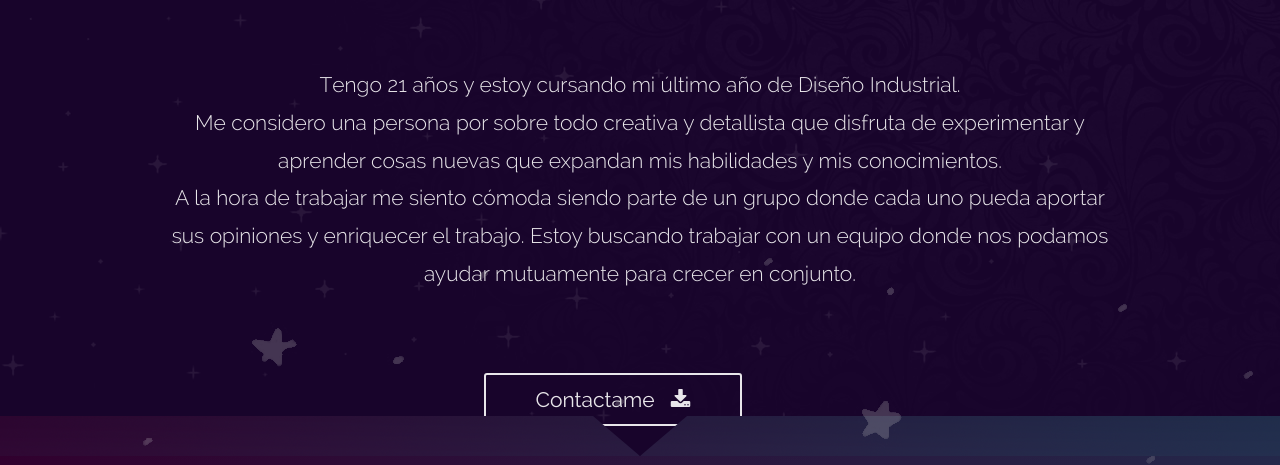
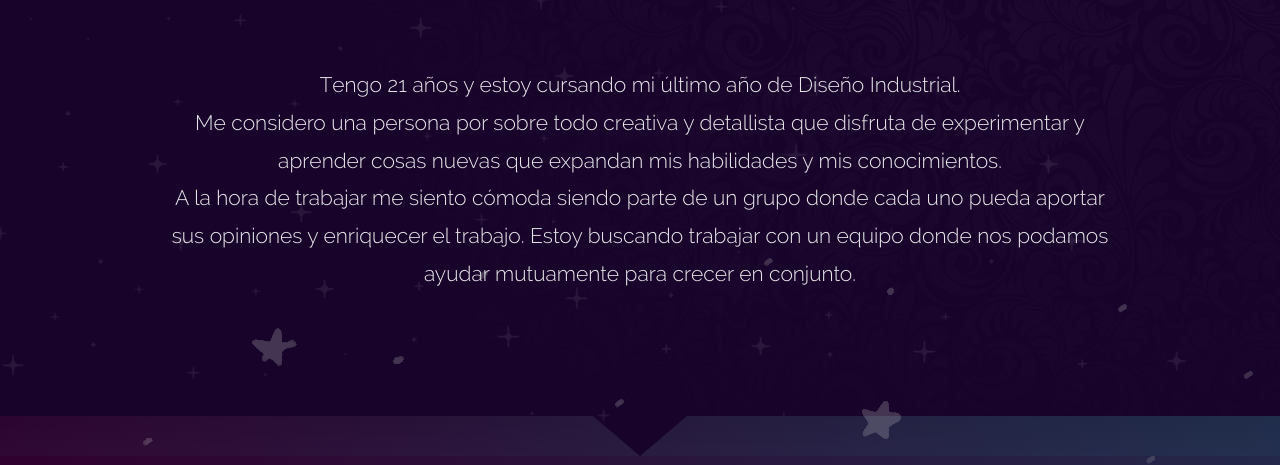
Before and after one commit to FerGuasta/PRE-ENTREGA, a website: page index.html in a window 1280 px wide. Shown: the part 344-809 px from the top of the page. Drawn offline with Linux system fonts and the light colour scheme; files whose address does not match are found by name.

Commit message:
sacar boton contact

```diff
--- a/index.html
+++ b/index.html
@@ -143,10 +143,10 @@ Me considero una persona por sobre todo creativa y detallista que disfruta de ex
 A la hora de trabajar me siento cómoda siendo parte de un grupo donde cada uno pueda aportar sus opiniones y enriquecer el trabajo. Estoy buscando trabajar con un equipo donde nos podamos ayudar
 mutuamente para crecer en conjunto.
 				</div>
-				<div class="hero__call-to-action">
+<!-- 				<div class="hero__call-to-action">
 					<a href="#contact" target="_blank" class="hero__button  ghost-button  ghost-button--hero">Contactame &nbsp; <i class="fa fa-download"></i></a>
 					<a href="http://serafin.io/?utm_source=Aurora-Template&utm_medium=Hero-Alt-Button&utm_campaign=Freebie" target="_blank" class="hero__alt-button"></a>
-				</div>
+				</div> -->
 			</div>
 		</div>
 	</section>
```
